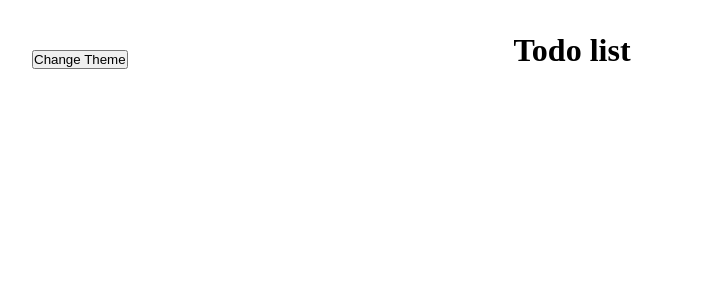
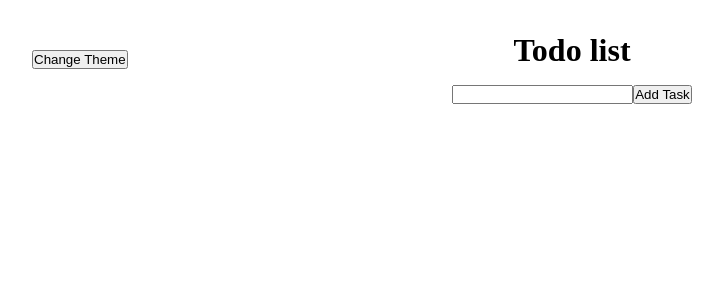
Before and after one commit to MichaelMcCann2/recoil-git, a React (Create React App) app: page / in a window 1280 px wide. Shown: the top 300 px of the page, without its empty margins (68-791 px from the left). Built offline with nearby package versions, Linux system fonts and the light colour scheme.

Commit message:
set up layout

```diff
--- a/src/App.css
+++ b/src/App.css
@@ -19,3 +19,13 @@
   left: 100px;
   top: 50px;
 }
+
+.input {
+  text-align: center;
+  margin-top: 1em;
+}
+
+.listItem {
+  text-align: center;
+  margin: .5em;
+}
--- a/src/App.js
+++ b/src/App.js
@@ -1,11 +1,24 @@
 import './App.css';
+import Input from './components/Input';
+import { taskListState } from './Recoil/TaskListState';
+import { useRecoilValue } from 'recoil';
+import Task from './components/Task';
 
 function App() {
+
+  const list = useRecoilValue(taskListState)
+
+  console.log(list)
+
   return (
     <div className="App">
       <button className="themeButton">Change Theme</button>
       <h1 className="title">Todo list</h1>
+      <Input />
 
+      {list.map((item, index) => (
+        <Task key={index}/>
+      ))}
     </div>
   );
 }
--- /dev/null
+++ b/src/Recoil/TaskListState.js
@@ -0,0 +1,6 @@
+import { atom } from "recoil";
+
+export const taskListState = atom({
+  key: 'taskList',
+  default: []
+})
--- /dev/null
+++ b/src/components/Input.js
@@ -0,0 +1,10 @@
+import React from 'react'
+
+export default function Input() {
+  return (
+    <div className="input">
+      <input type="text"></input>
+      <button>Add Task</button>
+    </div>
+  )
+}
--- /dev/null
+++ b/src/components/Task.js
@@ -0,0 +1,9 @@
+import React from 'react'
+
+export default function Task() {
+  return (
+    <div className="listItem">
+      list item
+    </div>
+  )
+}
```
